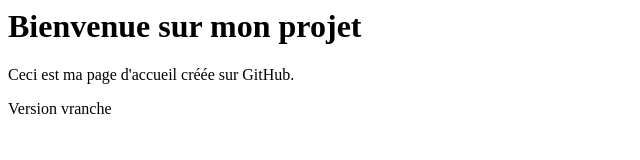
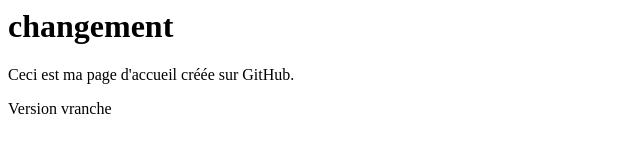
Before and after one commit to raphG2R/hello-github-web-, a plain HTML site: page index.html in a window 1280 px wide. Shown: the whole page, without its empty margins (0-640 px from the left). Drawn offline with Linux system fonts and the light colour scheme.

Commit message:
Modif titre sur main

```diff
--- a/index.html
+++ b/index.html
@@ -1,3 +1,3 @@
-<h1>Bienvenue sur mon projet</h1>
+<h1>changement</h1>
 <p>Ceci est ma page d'accueil créée sur GitHub.</p>
 <p>Version vranche</p>
```
